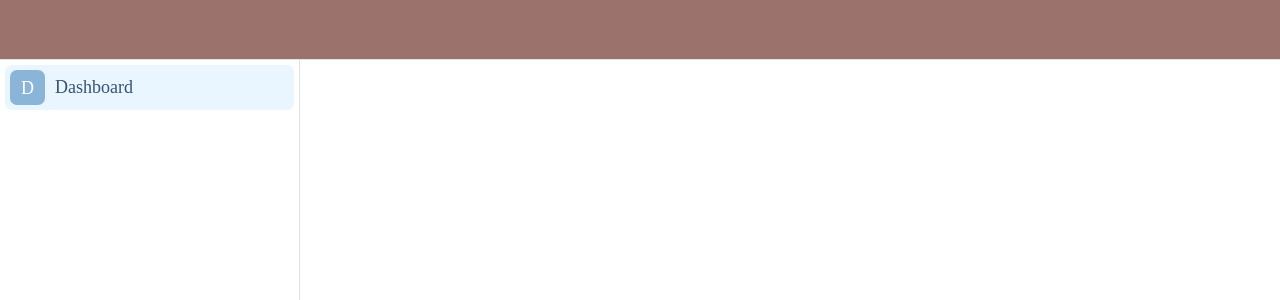
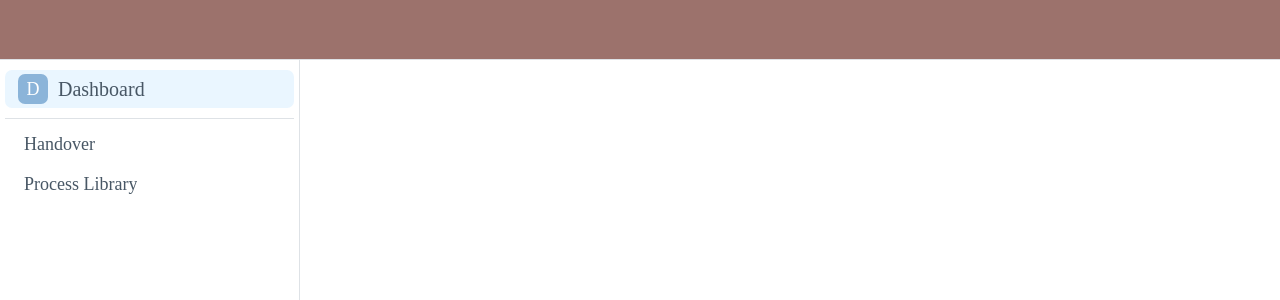
Before and after one commit to KLanger98/Handover, a React (Vite) app in the folder client/: page / in a window 1280 px wide. Shown: the top 300 px of the page. Built offline with nearby package versions, Linux system fonts and the light colour scheme; a web font is replaced by a local one.

Commit message:
User side done

```diff
--- a/client/package.json
+++ b/client/package.json
@@ -16,6 +16,7 @@
     "react": "^18.2.0",
     "react-dom": "^18.2.0",
     "react-hook-form": "^7.51.3",
+    "sass": "^1.76.0",
     "tiptap": "^1.32.2"
   },
   "devDependencies": {
--- a/client/src/components/HomeButton.jsx
+++ b/client/src/components/HomeButton.jsx
@@ -1,19 +1,27 @@
-import { useMantineTheme } from '@mantine/core'
+import {Button, Title} from '@mantine/core'
+import { HomeSquareIcon } from '../components'
+import { useState } from 'react'
 
-const HomeButton = () => {
-    const theme = useMantineTheme();
-  return (
-    <div style={{
-        width:"35px",
-        height:"35px",
-        borderRadius: theme.radius['sm'],
-        backgroundColor: theme.colors["columbia-blue"][3],
-        alignContent: "center",
-        fontSize: '18px',
-        fontWeight: 500,
-        color: "white"
-    }}>D</div>
-  )
+const HomeButton = ({content=''}) => {
+    const [hover, setHover] = useState(false);
+
+    content = content.trim();
+    const firstLetter = content[0];
+    return (
+        <Button
+            onMouseEnter={()=>setHover(true)}
+            onMouseLeave={()=>setHover(false)}
+            variant='dashboard'
+            leftSection={<HomeSquareIcon hover={hover} setHover={setHover} content={firstLetter} height="30px" width="30px"/>}
+            rightSection={<span />}
+            justify='left'
+            >
+            <Title order={4} size={20}
+            >
+                {content}
+            </Title>
+            </Button>
+    )
 }
 
 export default HomeButton
--- /dev/null
+++ b/client/src/components/HomeSquareIcon.jsx
@@ -0,0 +1,42 @@
+import { useMantineTheme } from '@mantine/core'
+
+const HomeSquareIcon = ({content , height='35px', width='35px', hover}) => {
+
+    const theme = useMantineTheme();
+
+    const styles = {
+        default: {
+            transition: 'ease-in-out .7s',
+            width: width,
+            height: height,
+            borderRadius: theme.radius['sm'],
+            backgroundColor: theme.colors["columbia-blue"][3],
+            alignContent: "center",
+            fontSize: '18px',
+            fontWeight: 500,
+            color: "white"
+        },
+
+        hover: {
+            width: width,
+            height: height,
+            borderRadius: theme.radius['sm'],
+            backgroundColor: theme.colors["columbia-blue"][6],
+            alignContent: "center",
+            fontSize: '18px',
+            fontWeight: 500,
+            color: "white"
+
+        }
+    }
+
+    const currentStyle = hover ? { ...styles.default, ...styles.hover } : styles.default;
+
+  return (
+    <div
+    style={currentStyle}
+    >{content}</div>
+  )
+}
+
+export default HomeSquareIcon
--- a/client/src/components/index.js
+++ b/client/src/components/index.js
@@ -1 +1,2 @@
-export { default as HomeButton } from './HomeButton'
+export { default as HomeSquareIcon } from './HomeSquareIcon'
+export { default as HomeButton } from  './HomeButton'
--- a/client/src/containers/Navbar/Navbar.jsx
+++ b/client/src/containers/Navbar/Navbar.jsx
@@ -1,16 +1,30 @@
-import { Stack, Button, Title } from '@mantine/core'
+import { Stack, Button, Title, Divider } from '@mantine/core'
 import { HomeButton } from '../../components'
+
+
 const Navbar = () => {
+
+
   return (
-    <Stack p={5}>
+    <Stack p={5} gap={10} py={10}>
+       <HomeButton content='Dashboard'/>
+        <Divider></Divider>
+
         <Button
-        leftSection={<HomeButton letter="D"/>}
-        rightSection={<span />}
+        variant='normal'
         justify='left'
         >
-          <Title order={4}
-          >
-            Dashboard
+          <Title order={4}>
+            Handover
+          </Title>
+        </Button>
+
+        <Button
+        variant='normal'
+        justify='left'
+        >
+          <Title order={4}>
+            Process Library
           </Title>
         </Button>
     </Stack>
--- /dev/null
+++ b/client/src/mantine-modules/Button.module.scss
@@ -0,0 +1,28 @@
+/* Button.module.css */
+button{
+
+    padding: 2px 4px;
+
+    &[data-variant='normal'] {
+        height: 30px;
+        font-size: 14px;
+        color: var(--mantine-color-blue-9);
+        background-color: transparent;
+        &:hover {
+            color: var(--mantine-color-blue-9);
+            background-color: var(--mantine-color-columbia-blue-0);
+        }
+    }
+
+    &[data-variant='dashboard'] {
+        height: 38px;
+        background-color: var(--mantine-color-columbia-blue-0); /* Assuming columbia-blue-0 is defined in your CSS variables */
+        color: var(--mantine-color-blue-9);
+        /* Uncomment and modify the line below if you define hover color in CSS variables */
+        &:hover {
+            color: var(--mantine-color-blue-9);
+            background-color: var(--mantine-color-columbia-blue-2);
+        }
+    }
+
+}
--- a/client/src/theme.jsx
+++ b/client/src/theme.jsx
@@ -1,4 +1,5 @@
 import { createTheme, Button } from '@mantine/core';
+import button_styles from './mantine-modules/Button.module.scss'
 
 export const theme = createTheme({
     fontFamily: "niveau-grotesk",
@@ -89,6 +90,9 @@ export const theme = createTheme({
     },
     headings: {
         sizes: {
+            h3: {
+                fontWeight: 400
+            },
             h4: {
 
                 fontWeight: '300'
@@ -96,17 +100,18 @@ export const theme = createTheme({
         }
     },
     components: {
-        Button: Button.extend({
-        defaultProps: {
-            h: 45,
-            color: 'columbia-blue.0',
-            c: 'blue-grey.9',
-            px: '4',
-            py: '2',
-            fontSize: 17,
-            fontWeight: '400',
-        },
-        }),
+        // Button: Button.extend({
+        // defaultProps: {
+        //     h: 38,
+        //     color: 'columbia-blue.0',
+        //     c: 'blue.9',
+        //     px: '4',
+        //     py: '2',
+        //     fontSize: 17,
+        //     fontWeight: '400',
+        // },
+        // }),
+        Button: Button.extend({ classNames: button_styles.button})
     },
 
   });
```
Also changed, not shown: 2 other files (tests, documents, lock files or other folders).
